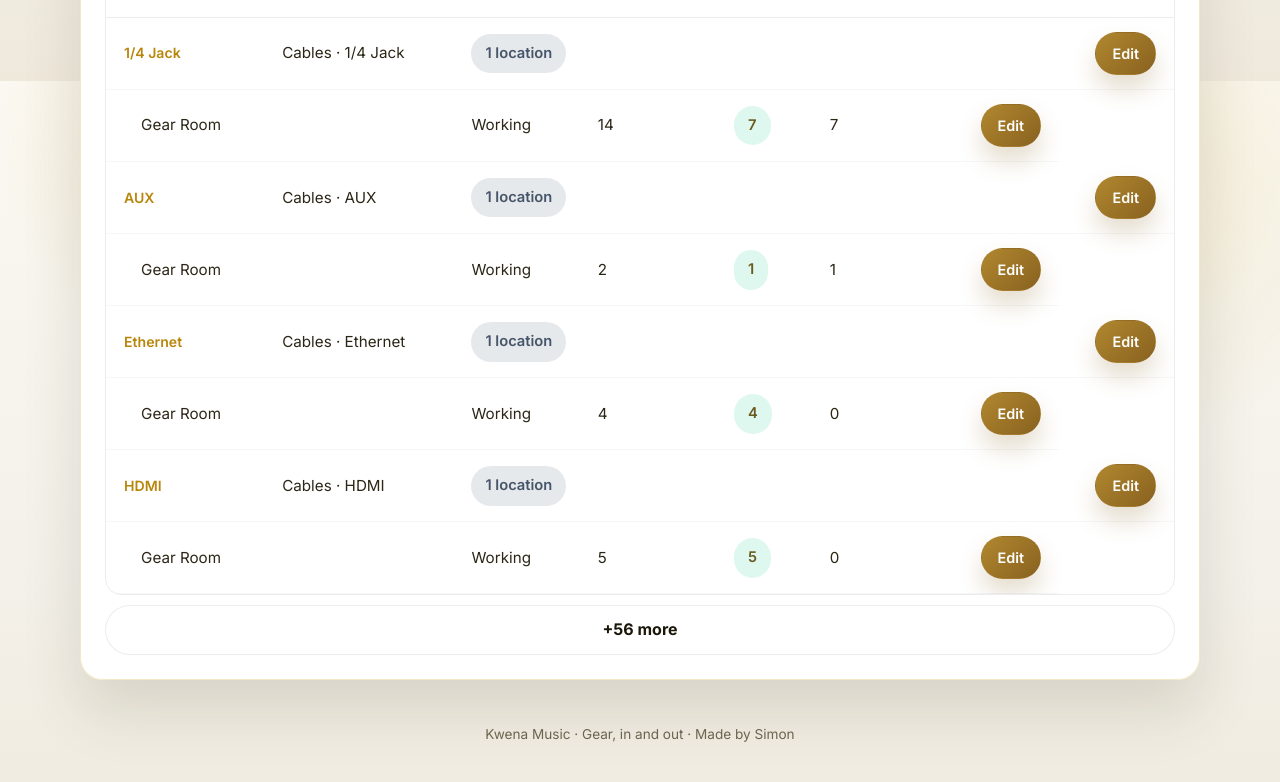
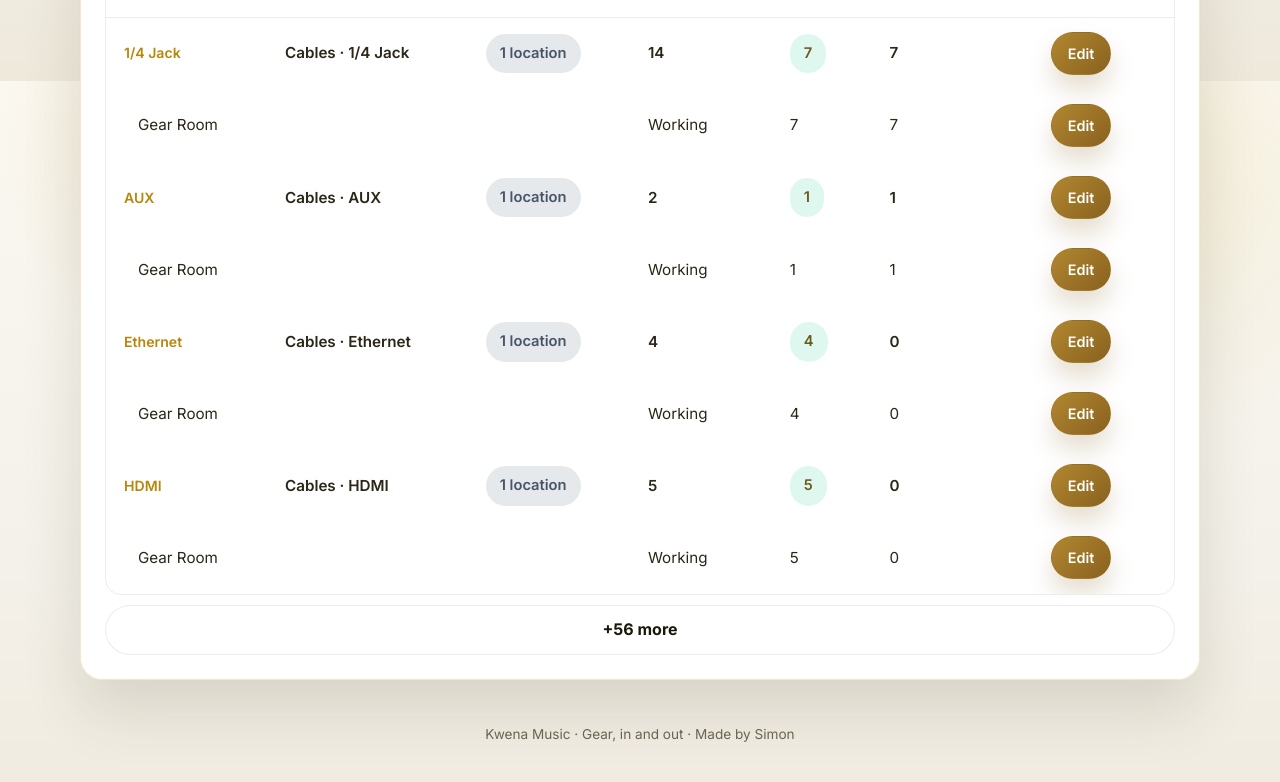
Before and after one commit to SimonKwena/KwenaInventory, a Django app: page /inventory/items/ in a window 1280 px wide. Shown: the part 719-1501 px from the top of the page. Run offline with Django 5.2, Linux system fonts and the light colour scheme; a user stored in the database is signed in; data comes from the database, SQL or seed files in the repository; data that the repository does not hold is empty; parts of the project's set-up code (start-up, migrations or seed data) failed here and were passed over.

Commit message:
Stock major change 14

```diff
--- a/inventory/templates/inventory/item_list.html
+++ b/inventory/templates/inventory/item_list.html
@@ -32,6 +32,28 @@
         </div>
         <p class="section-note" style="margin-top:4px;">Updated {{ last_updated|date:"d M Y, H:i" }}</p>
     </div>
+
+    <style>
+        .catalog-parent td {
+            background: rgba(255,255,255,0.04);
+            font-weight: 600;
+            border-bottom: 1px solid rgba(255,255,255,0.08);
+        }
+        .location-child td {
+            padding-left: 18px;
+            border-bottom: 1px solid rgba(255,255,255,0.04);
+        }
+        .location-child td:first-child::before {
+            content: "";
+            display: inline-block;
+            width: 6px;
+            height: 6px;
+            border-radius: 50%;
+            background: rgba(255,255,255,0.25);
+            margin-right: 8px;
+            vertical-align: middle;
+        }
+    </style>
 
 <div class="card">
     <button type="button" class="collapse-toggle" aria-expanded="true">
@@ -100,9 +122,18 @@
                                 <a class="text-link" href="{% url 'inventory:item_detail' first_entry.pk %}">{{ first_entry.name }}</a>
                             </td>
                             <td>{{ first_entry.catalog_item.category }}{% if first_entry.catalog_item.subcategory %} &middot; {{ first_entry.catalog_item.subcategory }}{% endif %}</td>
-                            <td colspan="5">
+                            <td>
                                 <span class="pill pill-neutral">{{ group.entries|length }} location{{ group.entries|length|pluralize }}</span>
                             </td>
+                            <td>{{ group.total_qty }}</td>
+                            <td>
+                                {% if group.total_available > 0 %}
+                                    <span class="pill pill-success">{{ group.total_available }}</span>
+                                {% else %}
+                                    <span class="pill pill-danger">0</span>
+                                {% endif %}
+                            </td>
+                            <td>{{ group.total_out }}</td>
                             <td class="actions-cell items-actions">
                                 <span class="actions-inner">
                                     {% if user_role == "superadmin" %}
@@ -116,17 +147,11 @@
                         {% for entry in group.entries %}
                             {% if entry.pk %}
                             <tr class="all-item-row location-child" data-location="{{ entry.location.name }}" data-category="{{ entry.catalog_item.category }}" data-available="{{ entry.quantity_available }}" data-search="{{ entry.name }} {{ entry.catalog_item.sku }} {{ entry.catalog_item.category }} {{ entry.catalog_item.subcategory }}">
-                                <td class="indent">&nbsp;&nbsp;&nbsp;&nbsp;{{ entry.location.name }}</td>
+                                <td class="indent">{{ entry.location.name }}</td>
+                                <td>&nbsp;</td>
                                 <td>&nbsp;</td>
                                 <td>{{ entry.condition.name|default:"&mdash;" }}</td>
-                                <td>{{ entry.quantity_total }}</td>
-                                <td>
-                                    {% if entry.quantity_available > 0 %}
-                                        <span class="pill pill-success">{{ entry.quantity_available }}</span>
-                                    {% else %}
-                                        <span class="pill pill-danger">0</span>
-                                    {% endif %}
-                                </td>
+                                <td>{{ entry.quantity_available }}</td>
                                 <td>{{ entry.quantity_out }}</td>
                                 <td class="actions-cell items-actions">
                                     <span class="actions-inner">
--- a/inventory/views.py
+++ b/inventory/views.py
@@ -2223,10 +2223,14 @@ def item_list(request):
     grouped_items = []
     for catalog, entries in grouped.items():
         total_available = sum(entry.quantity_available for entry in entries)
+        total_out = sum(entry.quantity_out for entry in entries)
+        total_qty = sum(entry.quantity_total for entry in entries)
         grouped_items.append({
             "catalog": catalog,
             "entries": entries,
             "total_available": total_available,
+            "total_out": total_out,
+            "total_qty": total_qty,
             "first_entry": entries[0] if entries else None,
         })
 
```
